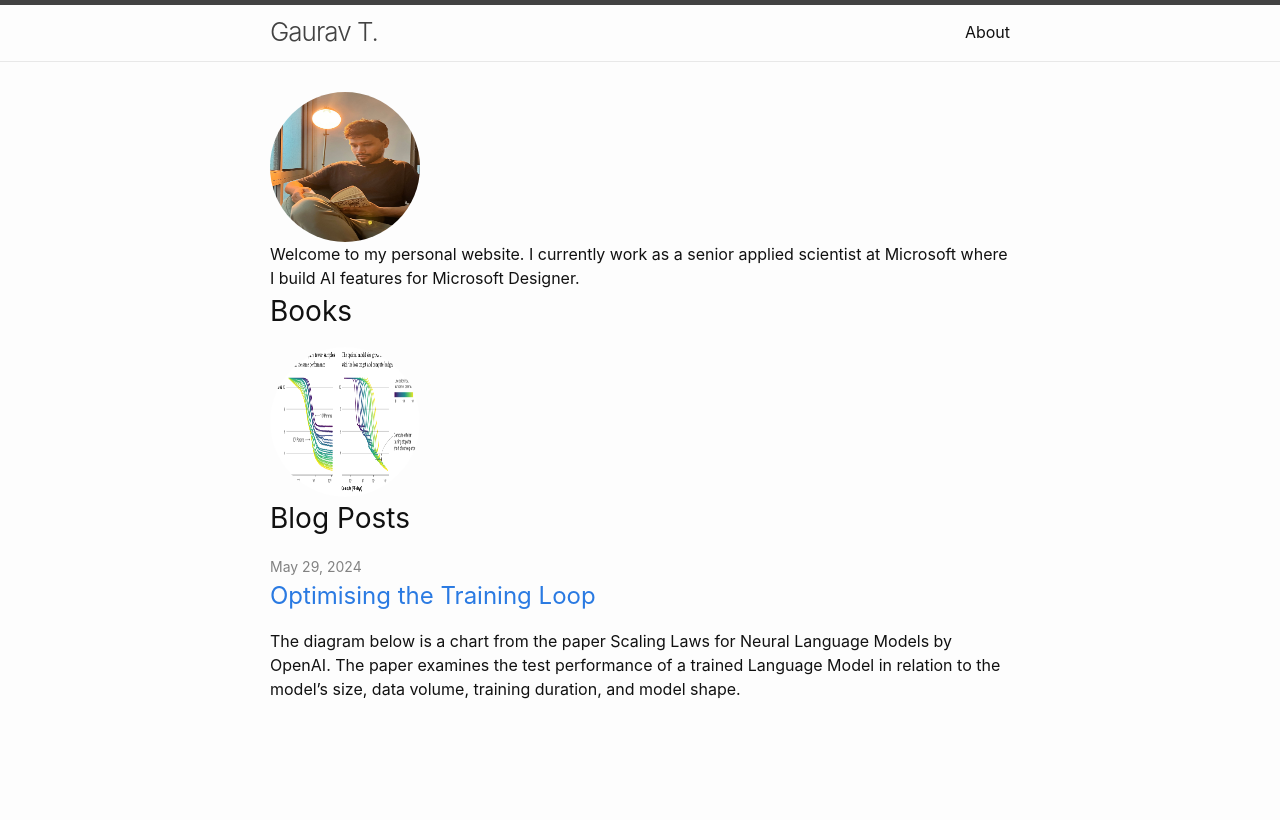
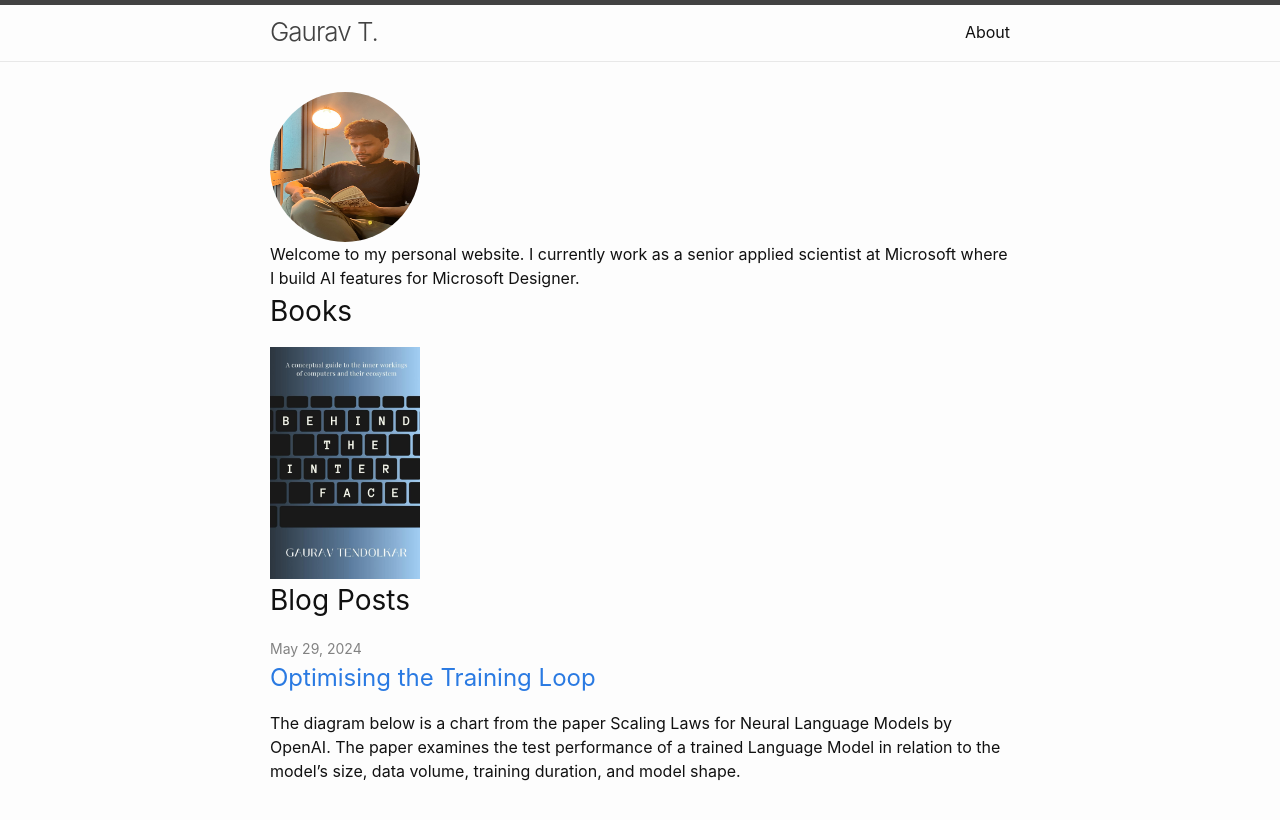
Before and after one commit to gauravtendolkar/gauravtendolkar.github.io, a Jekyll site: the page built from docs/index.markdown, in a window 1280 px wide. Shown: the top 820 px of the page. Built offline with Jekyll 4.4.1, drawn with Linux system fonts in a browser that asks for light colours.

Commit message:
test layout

```diff
--- a/docs/_layouts/home.html
+++ b/docs/_layouts/home.html
@@ -16,8 +16,8 @@ layout: default
   <h2 class="post-list-heading">Books</h2>
   <div class="col-sm-6 col-md-4">
     <img
-      src="/assets/images/Optimising_the_Training_Loop/1.png"
-      style="border-radius: 50%; width: 150px; height: 150px"
+      src="/assets/images/book.png"
+      style="width: 150px;"
     />
   </div>
   <div class="col-sm-6 col-md-8">
```
Also changed, not shown: docs/assets/images/book.png (added).
